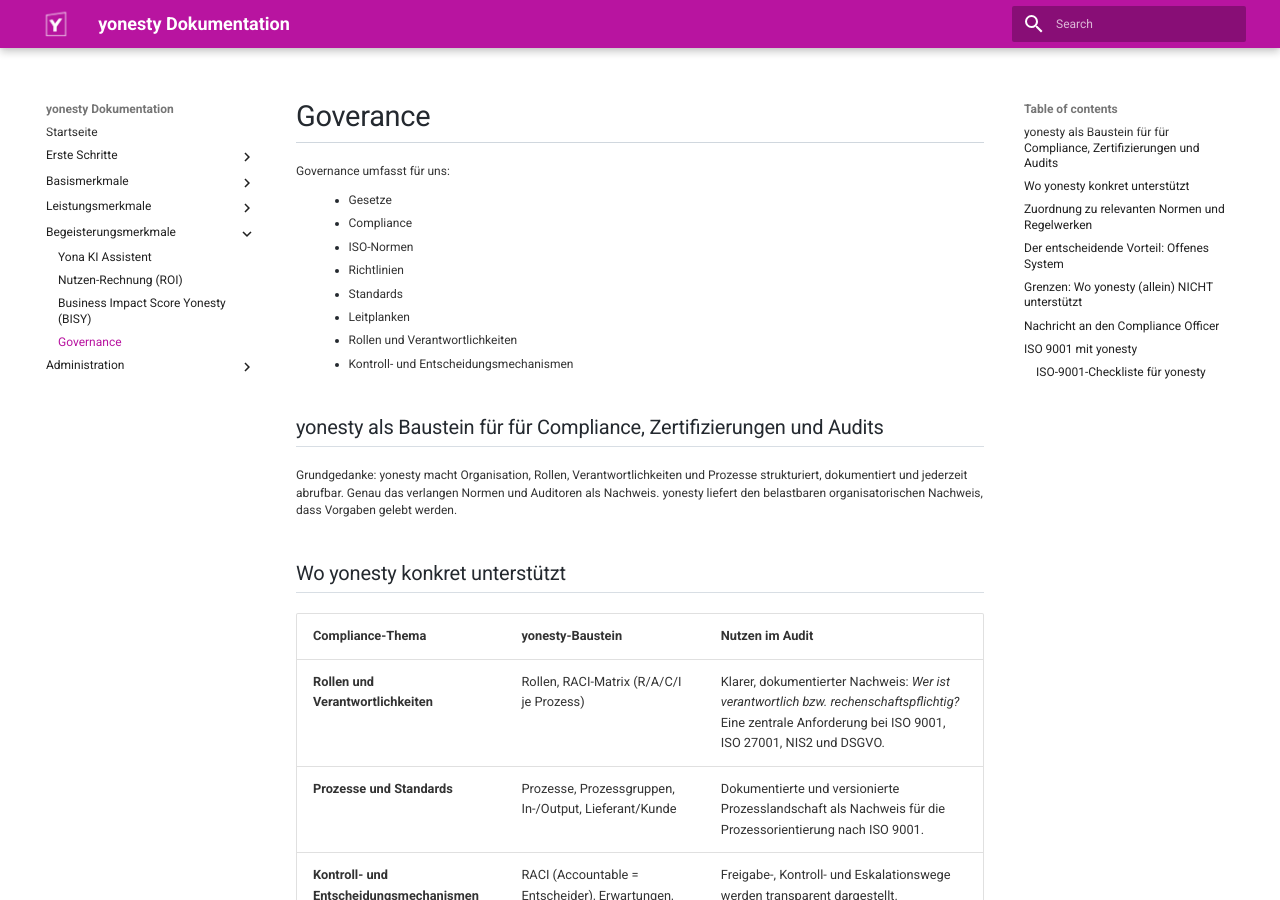
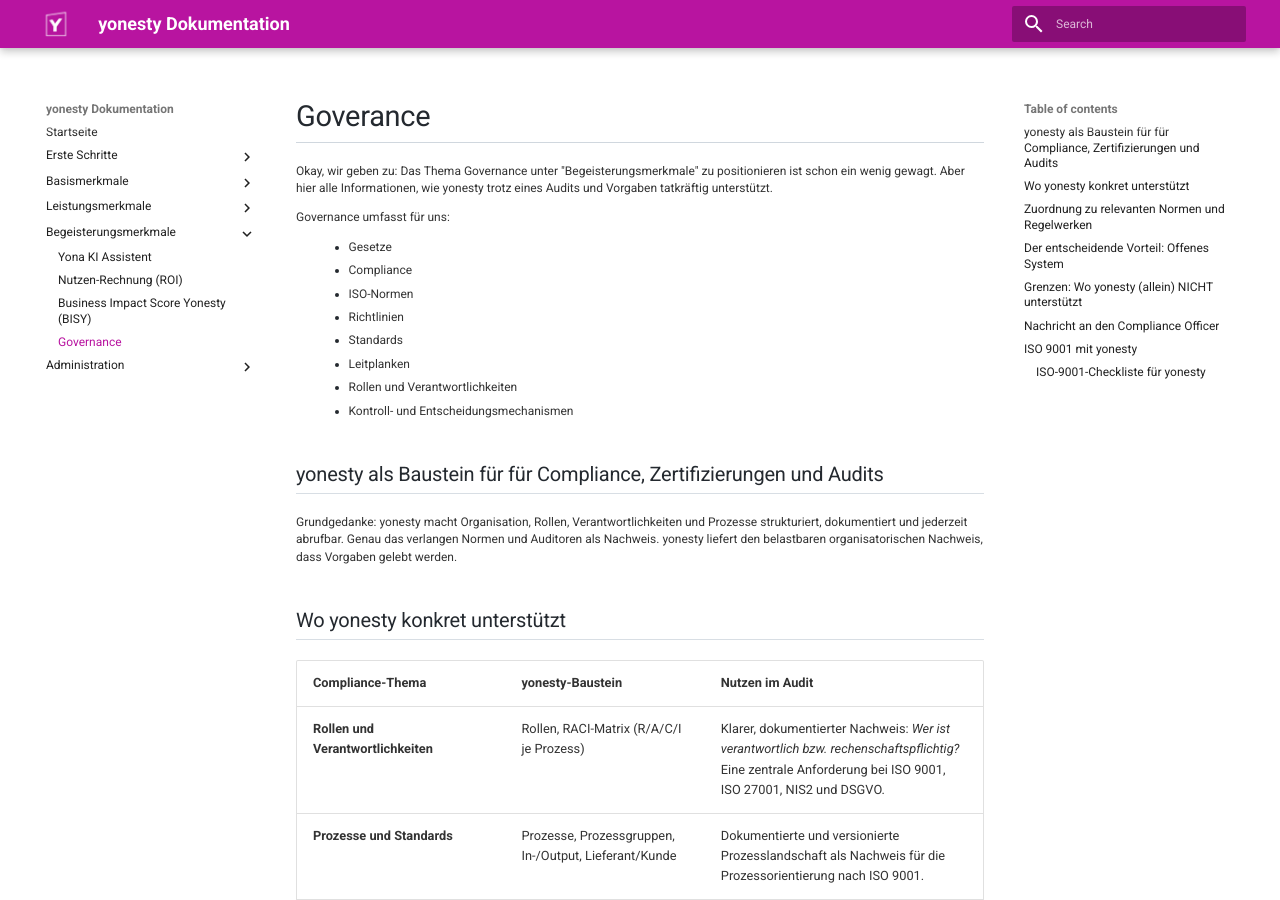
Before and after one commit to ricohaenelsoletti/yonesty, an MkDocs documentation site: the page built from docs/Governance.md, in a window 1280 px wide and 900 px high. Built offline with MkDocs 1.6.1 and Material for MkDocs 9.7.7, drawn with Linux system fonts in a browser that asks for light colours.

Commit message:
Update Governance.md with additional context
Added a note about governance positioning and support.

```diff
--- a/docs/Governance.md
+++ b/docs/Governance.md
@@ -1,4 +1,6 @@
 # Goverance
+
+Okay, wir geben zu: Das Thema Governance unter "Begeisterungsmerkmale" zu positionieren ist schon ein wenig gewagt. Aber hier alle Informationen, wie yonesty trotz eines Audits und Vorgaben tatkräftig unterstützt.
 
 Governance umfasst für uns:
 
```
